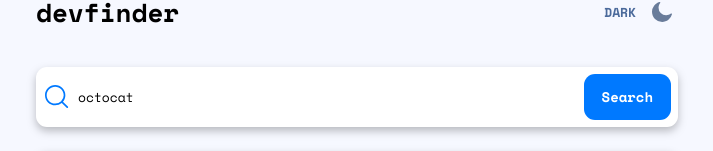
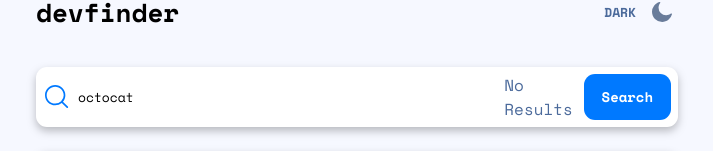
Before and after one commit to hhamza1/fem-github-user-search, a React (Create React App) app: page / in a window 1280 px wide. Shown: the part 145-296 px from the top of the page, without its empty margins (283-996 px from the left). Built offline with nearby package versions, Linux system fonts and the light colour scheme; no server answers.

Commit message:
Pass userdata to searchbar for error message in case of no data

```diff
--- a/src/containers/App.js
+++ b/src/containers/App.js
@@ -42,6 +42,7 @@ const App = () => {
           user={user}
           submitHandler={submitHandler}
           setUser={setUser}
+          userData={userData}
           />
         <UserDetails userData={userData}/>
         <Footer />
--- a/src/containers/SearchBar.js
+++ b/src/containers/SearchBar.js
@@ -9,7 +9,7 @@ import Magnifier from '../assets/icon-search.svg';
 import './Sass/SearchBar.scss';
 
 
-const SearchBar = ({user, submitHandler, setUser}) => {
+const SearchBar = ({user, submitHandler, setUser, userData}) => {
 
     const {isDark} = useContext(ThemeContext);
 
@@ -17,6 +17,7 @@ const SearchBar = ({user, submitHandler, setUser}) => {
         <form className={isDark === false ? 'searchbar' : 'searchbar searchbar__dark'} onSubmit={submitHandler}>
             <img src={Magnifier} alt="search username" />
             <InputField user={user} setUser={setUser}/>
+            {userData.login !== undefined ? '': <span className='error-message'>No Results</span>}
             <SearchBtn />
         </form>
     )
```
